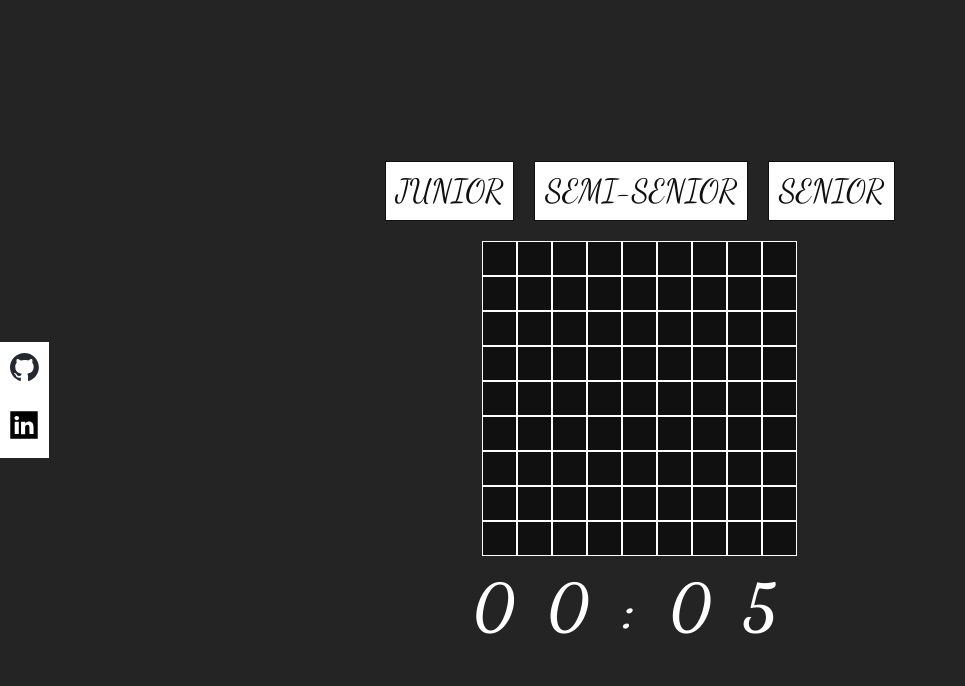
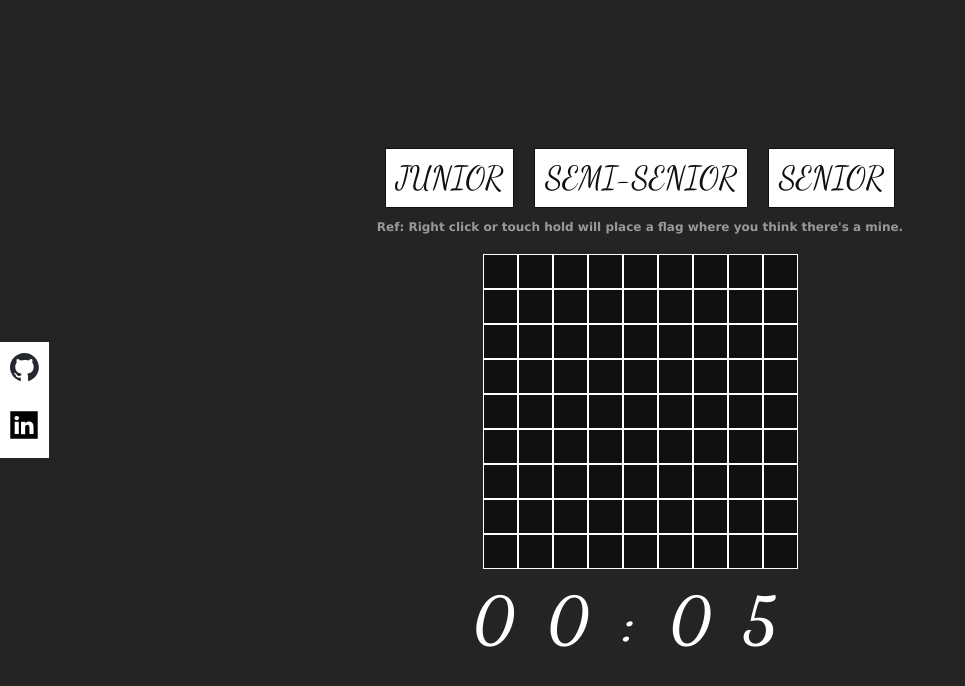
Before and after one commit to LeonardoSalvucci/mine-sweeper, a Vue app: page / in a window 1280 px wide. Shown: the top 686 px of the page, without its empty margins (0-965 px from the left). Built offline with nearby package versions, Linux system fonts and the light colour scheme.

Commit message:
Functional Reference

```diff
--- a/src/App.vue
+++ b/src/App.vue
@@ -187,6 +187,9 @@ function increaseTime() {
       type="button" @click="newGame(setting)">{{ setting.label }}
     </button>
   </section>
+  <section class="reference">
+    <p>Ref: Right click or touch hold will place a flag where you think there's a mine.</p>
+  </section>
   <div class="board">
     <div class="row" v-for="(row, i) in gameBoardData.board" :key="`row${i}`">
       <div :class="{
@@ -218,6 +221,12 @@ function increaseTime() {
 </template>
 
 <style scoped>
+.reference {
+  color: #fff;
+  font-size: 12px;
+  font-family: 'Lucida Sans', 'Lucida Sans Regular', 'Lucida Grande', 'Lucida Sans Unicode', Geneva, Verdana, sans-serif;
+  color: #999;
+}
 .board {
   display: grid;
   grid-template-columns: repeat(v-bind(size), 1fr);
@@ -299,5 +308,4 @@ function increaseTime() {
 .hidden {
   display: none;
 }
-
 </style>
```
